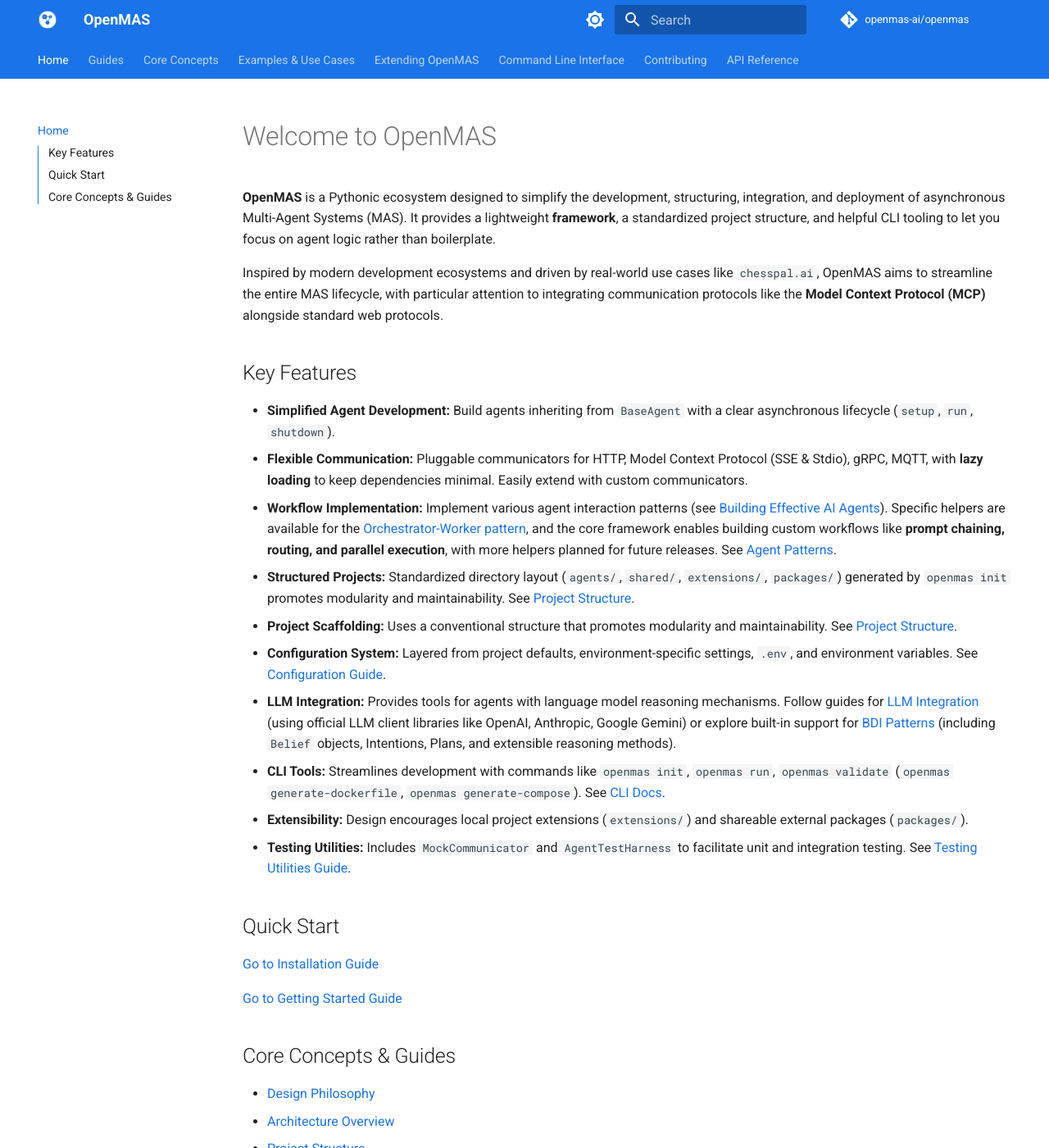
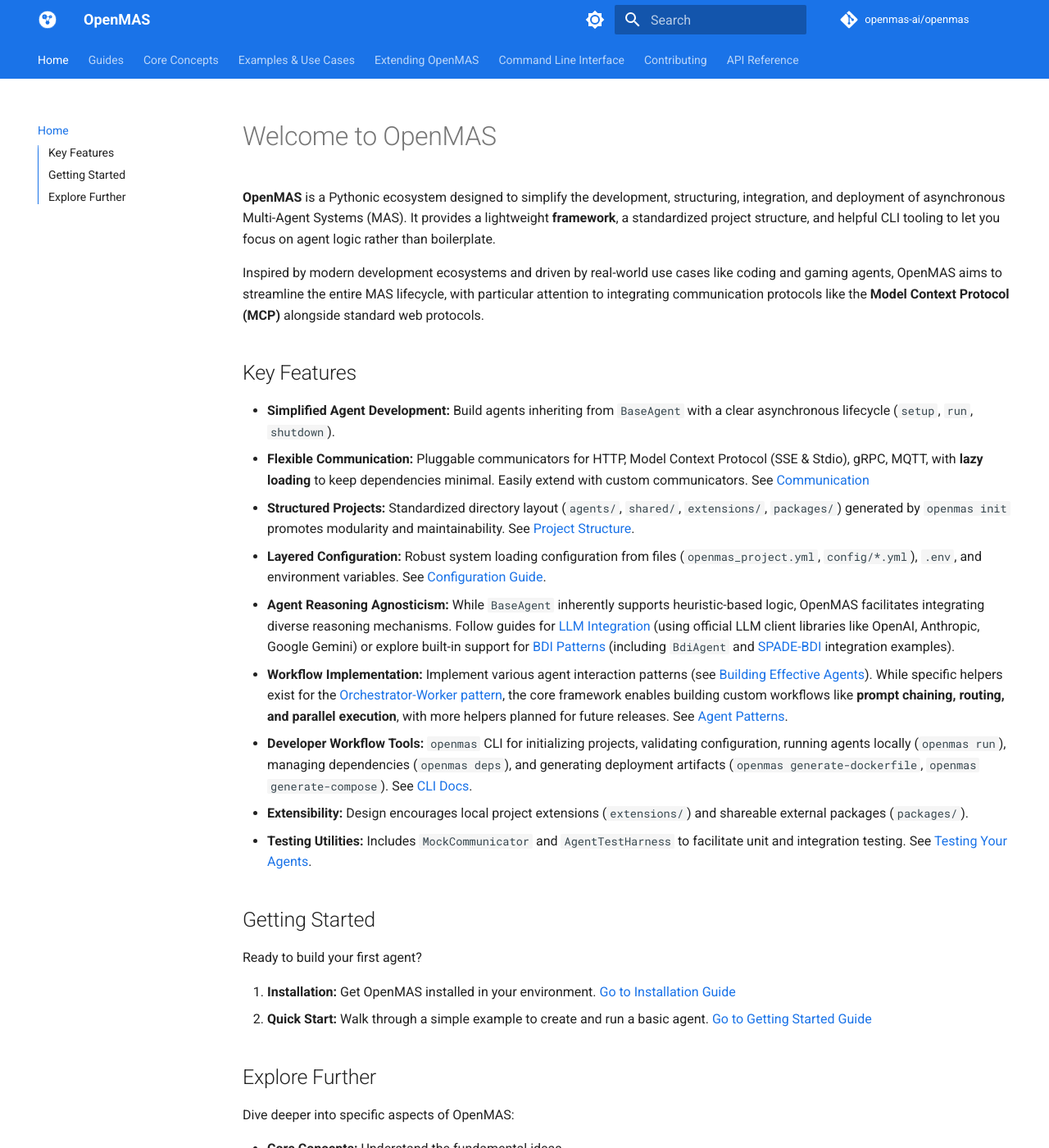
Before and after one commit to openmas-ai/openmas, an MkDocs documentation site: the page built from docs/index.md, in a window 1280 px wide and 1400 px high. Shown: the whole window at 82% size. Built offline with MkDocs 1.6.1 and Material for MkDocs 9.7.7, drawn with Linux system fonts in a browser that asks for light colours; comment, search, counter and statistics services are not loaded; some of the changed text lies outside the part shown.

Commit message:
Correct index.md

```diff
--- a/docs/index.md
+++ b/docs/index.md
@@ -2,49 +2,54 @@
 
 **OpenMAS** is a Pythonic ecosystem designed to simplify the development, structuring, integration, and deployment of asynchronous Multi-Agent Systems (MAS). It provides a lightweight **framework**, a standardized project structure, and helpful CLI tooling to let you focus on agent logic rather than boilerplate.
 
-Inspired by modern development ecosystems and driven by real-world use cases like `chesspal.ai`, OpenMAS aims to streamline the entire MAS lifecycle, with particular attention to integrating communication protocols like the **Model Context Protocol (MCP)** alongside standard web protocols.
+Inspired by modern development ecosystems and driven by real-world use cases like coding and gaming agents, OpenMAS aims to streamline the entire MAS lifecycle, with particular attention to integrating communication protocols like the **Model Context Protocol (MCP)** alongside standard web protocols.
 
 ## Key Features
 
 * **Simplified Agent Development:** Build agents inheriting from `BaseAgent` with a clear asynchronous lifecycle (`setup`, `run`, `shutdown`).
-* **Flexible Communication:** Pluggable communicators for HTTP, Model Context Protocol (SSE & Stdio), gRPC, MQTT, with **lazy loading** to keep dependencies minimal. Easily extend with custom communicators.
-* **Workflow Implementation:** Implement various agent interaction patterns (see [Building Effective AI Agents](https://www.anthropic.com/engineering/building-effective-agents)). Specific helpers are available for the [Orchestrator-Worker pattern](patterns.md), and the core framework enables building custom workflows like **prompt chaining, routing, and parallel execution**, with more helpers planned for future releases. See [Agent Patterns](patterns.md).
+* **Flexible Communication:** Pluggable communicators for HTTP, Model Context Protocol (SSE & Stdio), gRPC, MQTT, with **lazy loading** to keep dependencies minimal. Easily extend with custom communicators. See [Communication](guides/communication.md)
 * **Structured Projects:** Standardized directory layout (`agents/`, `shared/`, `extensions/`, `packages/`) generated by `openmas init` promotes modularity and maintainability. See [Project Structure](project_structure.md).
-* **Project Scaffolding:** Uses a conventional structure that promotes modularity and maintainability. See [Project Structure](project_structure.md).
-* **Configuration System:** Layered from project defaults, environment-specific settings, `.env`, and environment variables. See [Configuration Guide](guides/configuration.md).
-* **LLM Integration:** Provides tools for agents with language model reasoning mechanisms. Follow guides for [LLM Integration](guides/llm_integration.md) (using official LLM client libraries like OpenAI, Anthropic, Google Gemini) or explore built-in support for [BDI Patterns](guides/reasoning_integration.md) (including `Belief` objects, Intentions, Plans, and extensible reasoning methods).
-* **CLI Tools:** Streamlines development with commands like `openmas init`, `openmas run`, `openmas validate` (`openmas generate-dockerfile`, `openmas generate-compose`). See [CLI Docs](cli/index.md).
+* **Layered Configuration:** Robust system loading configuration from files (`openmas_project.yml`, `config/*.yml`), `.env`, and environment variables. See [Configuration Guide](guides/configuration.md).
+* **Agent Reasoning Agnosticism:** While `BaseAgent` inherently supports heuristic-based logic, OpenMAS facilitates integrating diverse reasoning mechanisms. Follow guides for [LLM Integration](guides/llm_integration.md) (using official LLM client libraries like OpenAI, Anthropic, Google Gemini) or explore built-in support for [BDI Patterns](guides/reasoning_integration.md) (including `BdiAgent` and [SPADE-BDI](https://pypi.org/project/spade-bdi/) integration examples).
+* **Workflow Implementation:** Implement various agent interaction patterns (see [Building Effective Agents](https://www.anthropic.com/engineering/building-effective-agents)). While specific helpers exist for the [Orchestrator-Worker pattern](guides/patterns.md), the core framework enables building custom workflows like **prompt chaining, routing, and parallel execution**, with more helpers planned for future releases. See [Agent Patterns](guides/patterns.md).
+* **Developer Workflow Tools:** `openmas` CLI for initializing projects, validating configuration, running agents locally (`openmas run`), managing dependencies (`openmas deps`), and generating deployment artifacts (`openmas generate-dockerfile`, `openmas generate-compose`). See [CLI Docs](cli/index.md).
 * **Extensibility:** Design encourages local project extensions (`extensions/`) and shareable external packages (`packages/`).
-* **Testing Utilities:** Includes `MockCommunicator` and `AgentTestHarness` to facilitate unit and integration testing. See [Testing Utilities Guide](guides/testing-utilities.md).
+* **Testing Utilities:** Includes `MockCommunicator` and `AgentTestHarness` to facilitate unit and integration testing. See [Testing Your Agents](guides/testing-utilities.md).
 
-## Quick Start
+## Getting Started
 
-[Go to Installation Guide](guides/installation.md)
+Ready to build your first agent?
 
-[Go to Getting Started Guide](guides/getting_started.md)
+1.  **Installation:** Get OpenMAS installed in your environment.
+    [Go to Installation Guide](guides/installation.md)
+2.  **Quick Start:** Walk through a simple example to create and run a basic agent.
+    [Go to Getting Started Guide](guides/getting_started.md)
 
-## Core Concepts & Guides
+## Explore Further
 
-* [Design Philosophy](design.md)
-* [Architecture Overview](architecture.md)
-* [Project Structure](project_structure.md)
-* [Configuration System](guides/configuration.md)
-* [Communication Layer](guides/communication.md)
+Dive deeper into specific aspects of OpenMAS:
 
-* [Integrating with LLMs](guides/llm_integration.md)
-* [Using MCP Integration](guides/mcp_integration.md)
-* [Agent Patterns](guides/patterns.md)
-* [Reasoning Integration (BDI)](guides/reasoning_integration.md)
-* [Using Testing Utilities](guides/testing-utilities.md)
-* [Deploying OpenMAS Systems](guides/deployment.md)
-* [Development Workflow (Contributing)](development_workflow.md)
-
-* [Examples Overview](examples.md)
-* [Use Case: Chesspal.ai Refactoring](use_cases/chesspal_ai.md)
-
-[Go to CLI Docs](cli/index.md)
-
-[Go to API Reference](api_reference.md)
+* **Core Concepts:** Understand the fundamental ideas.
+    * [Design Philosophy](design.md)
+    * [Architecture Overview](architecture.md)
+    * [Project Structure](project_structure.md)
+    * [Configuration System](guides/configuration.md)
+    * [Communication Layer](guides/communication.md)
+* **Guides:** Learn how to use specific features and patterns.
+    * [Integrating with LLMs](guides/llm_integration.md)
+    * [Using MCP Integration](guides/mcp_integration.md)
+    * [Agent Patterns & Workflows](guides/patterns.md)
+    * [Reasoning Integration (BDI)](guides/reasoning_integration.md)
+    * [Testing Your Agents](guides/testing-utilities.md)
+    * [Deploying OpenMAS Systems](guides/deployment.md)
+    * [Development Workflow (Contributing)](development_workflow.md)
+* **Examples:** See practical, runnable code examples.
+    * [Examples Overview](examples.md)
+    * [Use Case: Chesspal.ai Refactoring](use_cases/chesspal_ai.md)
+* **Command Line Interface:** Detailed reference for the `openmas` CLI tool.
+    [Go to CLI Docs](cli/index.md)
+* **API Reference:** Detailed documentation for all **framework** modules and classes.
+    [Go to API Reference](api_reference.md)
 
 ---
 
```
